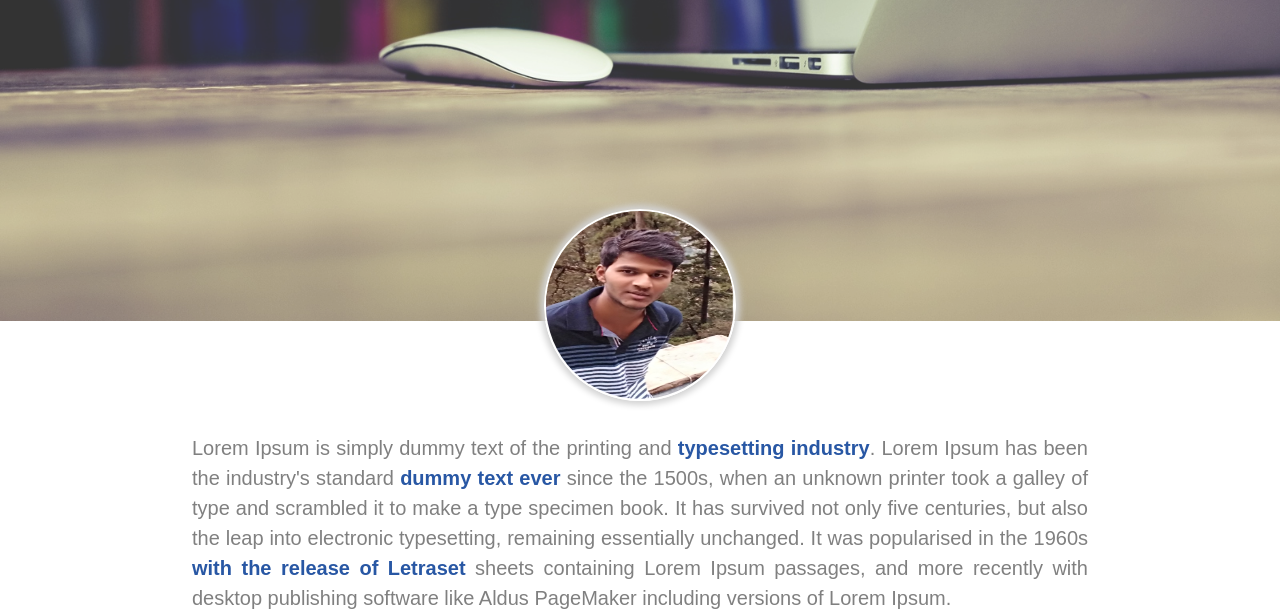
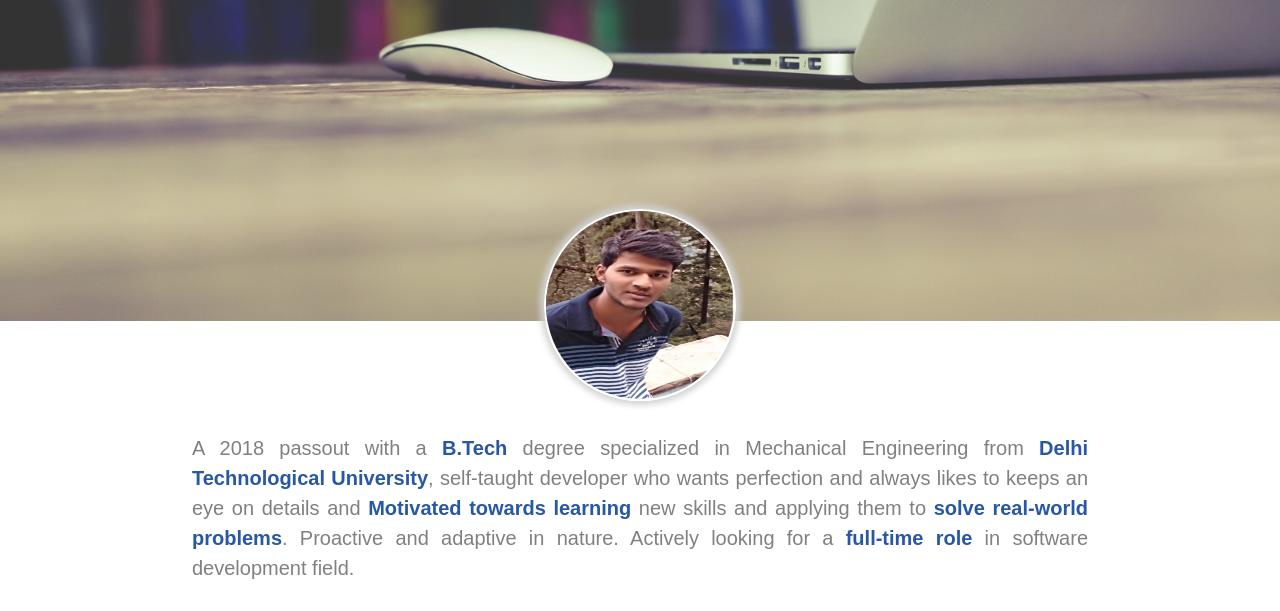
Before and after one commit to Kr-krishan/portfolio, a plain HTML site: page index.html in a window 1280 px wide. Shown: the part 199-810 px from the top of the page. Drawn offline with nearby package versions, Linux system fonts and the light colour scheme.

Commit message:
add about urself

```diff
--- a/index.html
+++ b/index.html
@@ -73,8 +73,7 @@
             <div id="my-image">
                 <img src="images/kumar1.png">
             </div>
-            <p id="my-intro">Lorem Ipsum is simply dummy text of the printing and <span class="strong-words">typesetting industry</span>. Lorem Ipsum has been the industry's standard <span class="strong-words">dummy text ever
-            </span> since the 1500s, when an unknown printer took a galley of type and scrambled it to make a type specimen book. It has survived not only five centuries, but also the leap into electronic typesetting, remaining essentially unchanged. It was popularised in the 1960s <span class="strong-words">with the release of Letraset</span> sheets containing Lorem Ipsum passages, and more recently with desktop publishing software like Aldus PageMaker including versions of Lorem Ipsum. </p>
+            <p id="my-intro">A 2018 passout with a <span class="strong-words">B.Tech</span> degree specialized in Mechanical Engineering from <span class="strong-words">Delhi Technological University</span>, self-taught developer who wants perfection and always likes to keeps an eye on details and <span class="strong-words">Motivated towards learning</span> new skills and applying them to <span class="strong-words">solve real-world problems</span>. Proactive and adaptive in nature. Actively looking for a <span class="strong-words">full-time role</span> in software development field.</p>
         </section>
 
         <!-- skill section  -->
```
Also changed, not shown: resume.js (line endings or trailing spaces).
